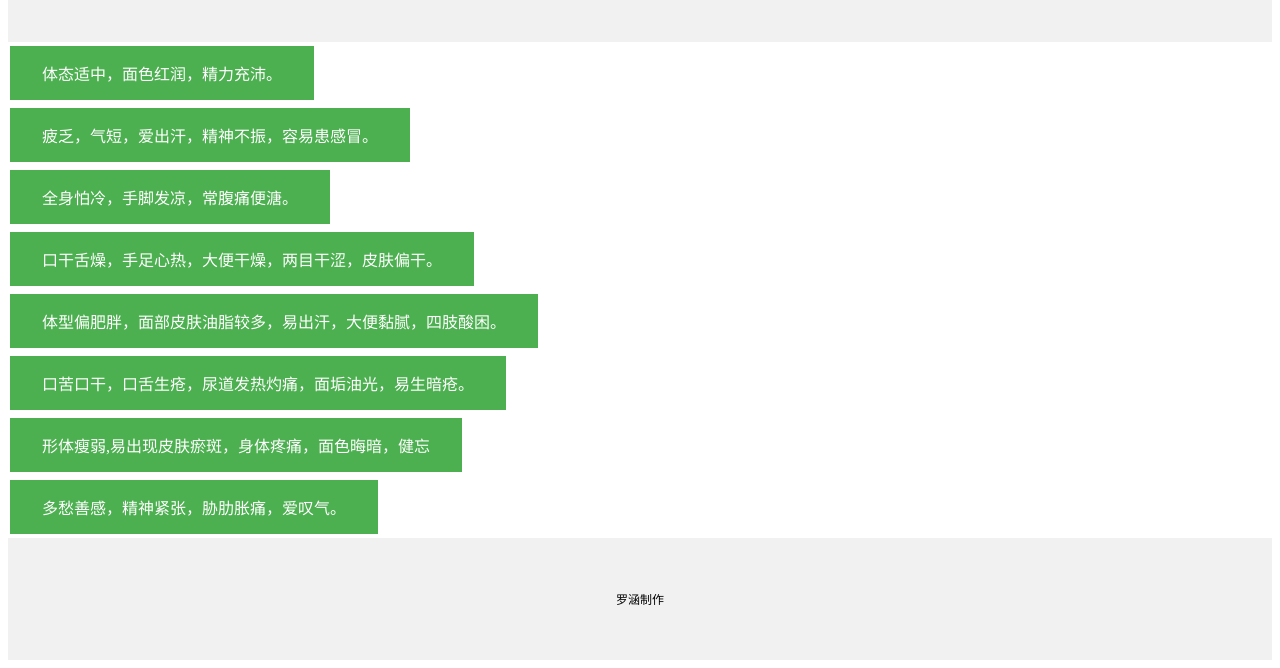
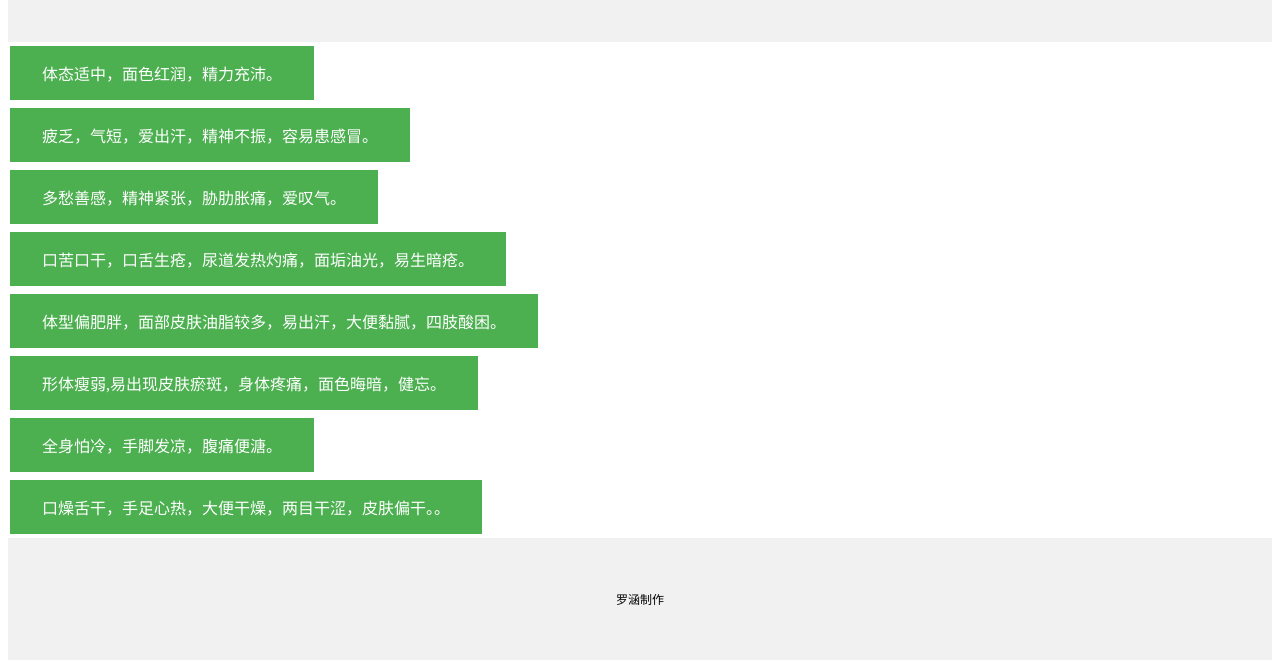
Before and after one commit to KORIP15/PHZ, a plain HTML site: page index.html in a window 1280 px wide. Shown: the part 135-803 px from the top of the page. Drawn offline with Linux system fonts and the light colour scheme.

Commit message:
Update index.html

```diff
--- a/index.html
+++ b/index.html
@@ -39,22 +39,22 @@ text-shadow: 5px 5px 5px #606060;
       <a href="https://korip15.github.io/PHZ/%E6%B0%94%E8%99%9A%E8%B4%A8.html" class="button">疲乏，气短，爱出汗，精神不振，容易患感冒。</a>
     </div>
     <div>
-      <a href="https://korip15.github.io/PHZ/%E6%B0%94%E9%83%81%E8%B4%A8.html" class="button">全身怕冷，手脚发凉，常腹痛便溏。</a>
+      <a href="https://korip15.github.io/PHZ/%E6%B0%94%E9%83%81%E8%B4%A8.html" class="button">多愁善感，精神紧张，胁肋胀痛，爱叹气。</a>
     </div>
     <div>
-      <a href="https://korip15.github.io/PHZ/%E6%B9%BF%E7%83%AD%E8%B4%A8.html" class="button">口干舌燥，手足心热，大便干燥，两目干涩，皮肤偏干。</a>
+      <a href="https://korip15.github.io/PHZ/%E6%B9%BF%E7%83%AD%E8%B4%A8.html" class="button">口苦口干，口舌生疮，尿道发热灼痛，面垢油光，易生暗疮。</a>
     </div>
     <div>
       <a href="https://korip15.github.io/PHZ/%E7%97%B0%E6%B9%BF%E8%B4%A8.html" class="button">体型偏肥胖，面部皮肤油脂较多，易出汗，大便黏腻，四肢酸困。</a>
     </div>
     <div>
-      <a href="https://korip15.github.io/PHZ/%E8%A1%80%E7%98%80%E8%B4%A8.html" class="button">口苦口干，口舌生疮，尿道发热灼痛，面垢油光，易生暗疮。</a>
+      <a href="https://korip15.github.io/PHZ/%E8%A1%80%E7%98%80%E8%B4%A8.html" class="button">形体瘦弱,易出现皮肤瘀斑，身体疼痛，面色晦暗，健忘。</a>
     </div>
     <div>
-      <a href="https://korip15.github.io/PHZ/%E9%98%B3%E8%99%9A%E8%B4%A8.html" class="button">形体瘦弱,易出现皮肤瘀斑，身体疼痛，面色晦暗，健忘</a>
+      <a href="https://korip15.github.io/PHZ/%E9%98%B3%E8%99%9A%E8%B4%A8.html" class="button">全身怕冷，手脚发凉，腹痛便溏。</a>
     </div>
     <div>
-      <a href="https://korip15.github.io/PHZ/%E9%98%B4%E8%99%9A%E8%B4%A8.html" class="button">多愁善感，精神紧张，胁肋胀痛，爱叹气。</a>
+      <a href="https://korip15.github.io/PHZ/%E9%98%B4%E8%99%9A%E8%B4%A8.html" class="button">口燥舌干，手足心热，大便干燥，两目干涩，皮肤偏干。。</a>
     </div>
     <div style="background-color:#f1f1f1;
                 text-align:center;
```
